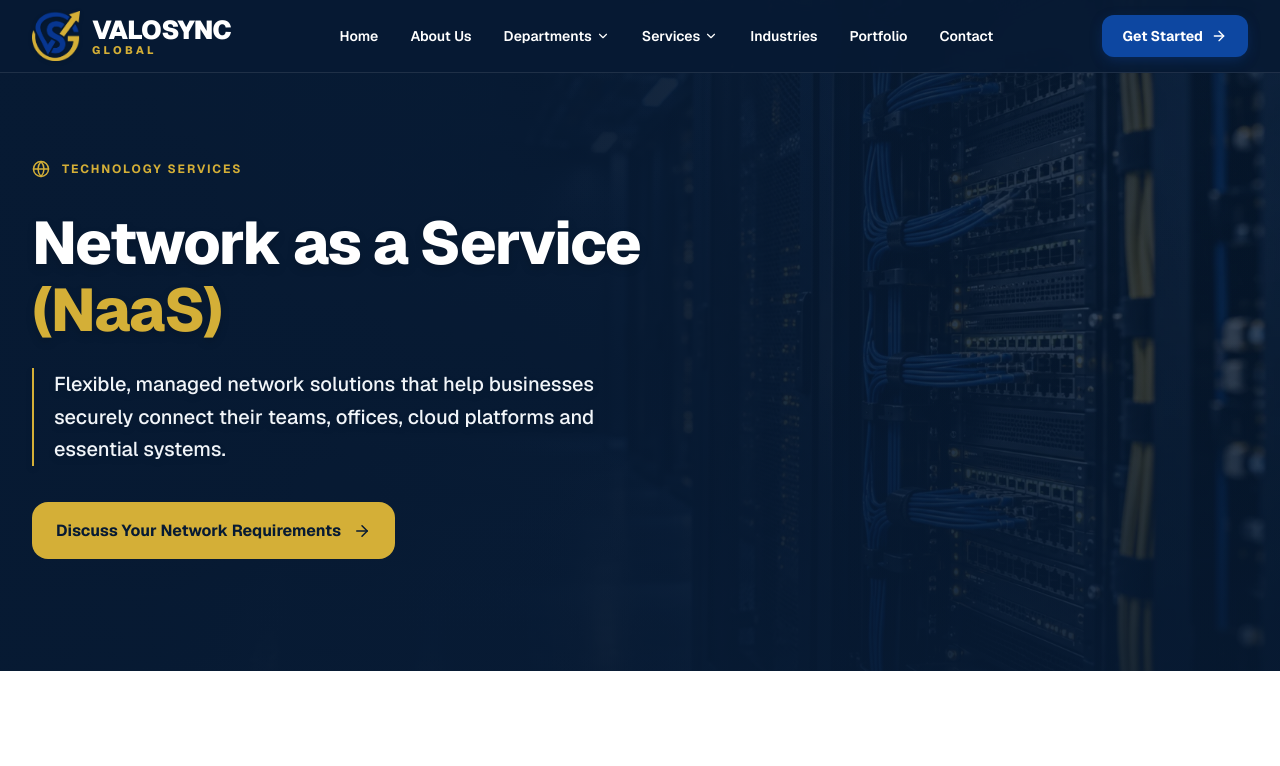
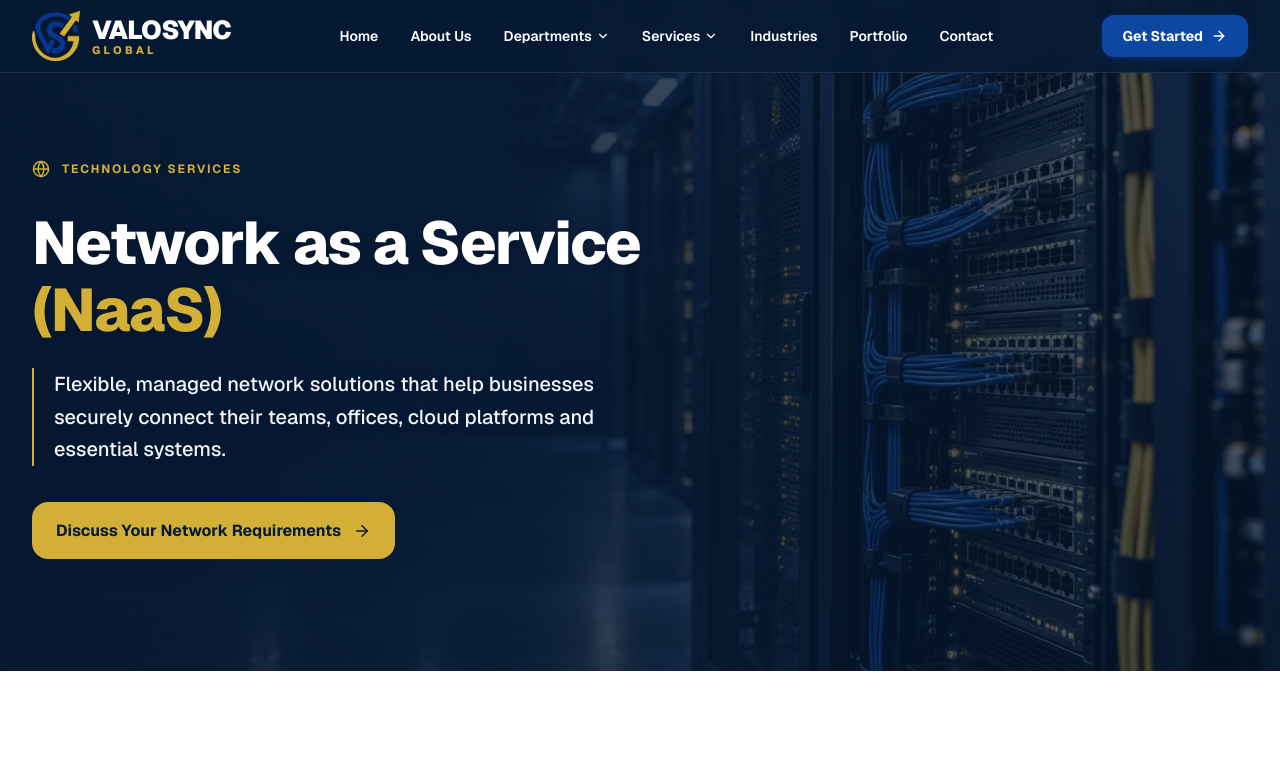
Before and after one commit to mayank-207/ValoSync-Global, a Next.js app: page /departments/technology/network-as-a-service in a window 1280 px wide. Shown: the top 766 px of the page. Built offline with nearby package versions, Linux system fonts and the light colour scheme.

Commit message:
Apply lighter hero overlays across department and service pages

```diff
--- a/app/departments/technology/network-as-a-service/page.tsx
+++ b/app/departments/technology/network-as-a-service/page.tsx
@@ -87,8 +87,7 @@ export default function NetworkAsAServicePage() {
             sizes="100vw"
             className="object-cover object-[68%_center] md:object-center"
           />
-          <div className="absolute inset-0 bg-[#071A33]/70 md:bg-gradient-to-r md:from-[#071A33]/95 md:via-[#071A33]/80 md:to-[#071A33]/25" aria-hidden="true" />
-          <div className="absolute inset-0 bg-gradient-to-t from-[#071A33]/55 via-transparent to-[#071A33]/20" aria-hidden="true" />
+          <div className="absolute inset-0 bg-[#071A33]/65 md:bg-gradient-to-r md:from-[#071A33]/75 md:via-[#071A33]/45 md:to-[#071A33]/10" aria-hidden="true" />
           <div className="container relative z-10">
             <div className="max-w-3xl">
               <Link href="/departments/technology" className="mb-8 inline-flex items-center gap-3 text-xs font-bold uppercase tracking-[0.16em] text-[#D4AF37] hover:text-white">
```
